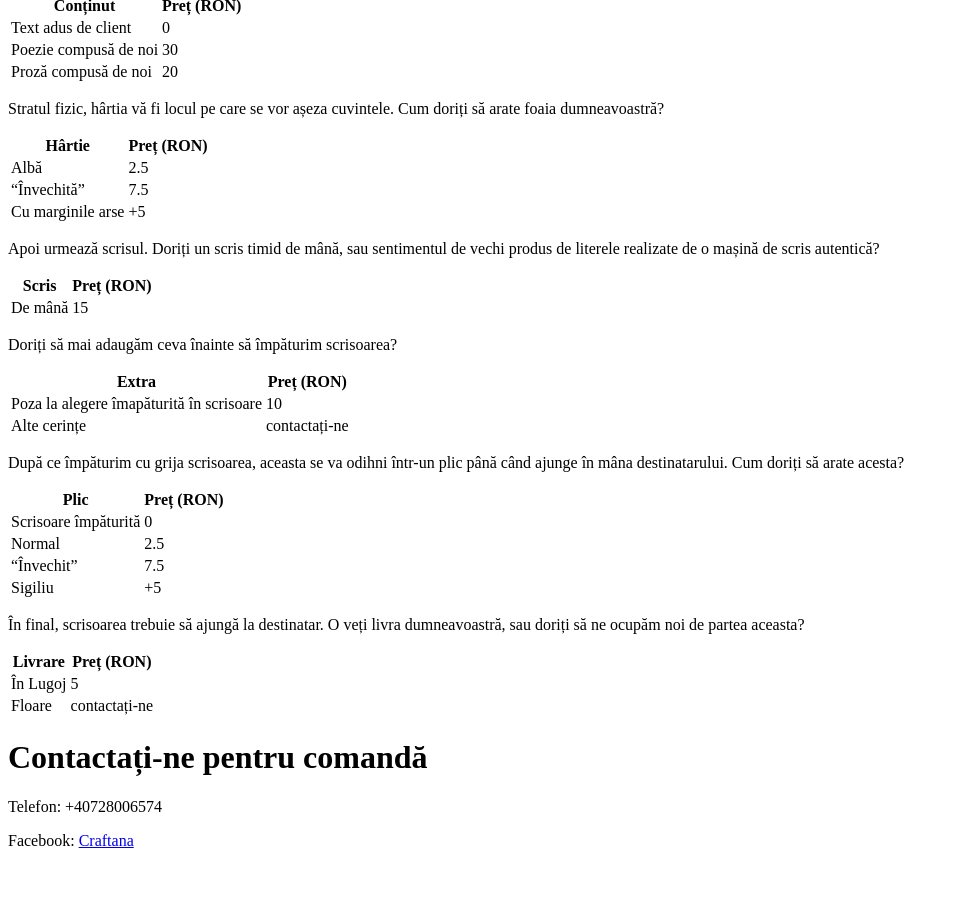
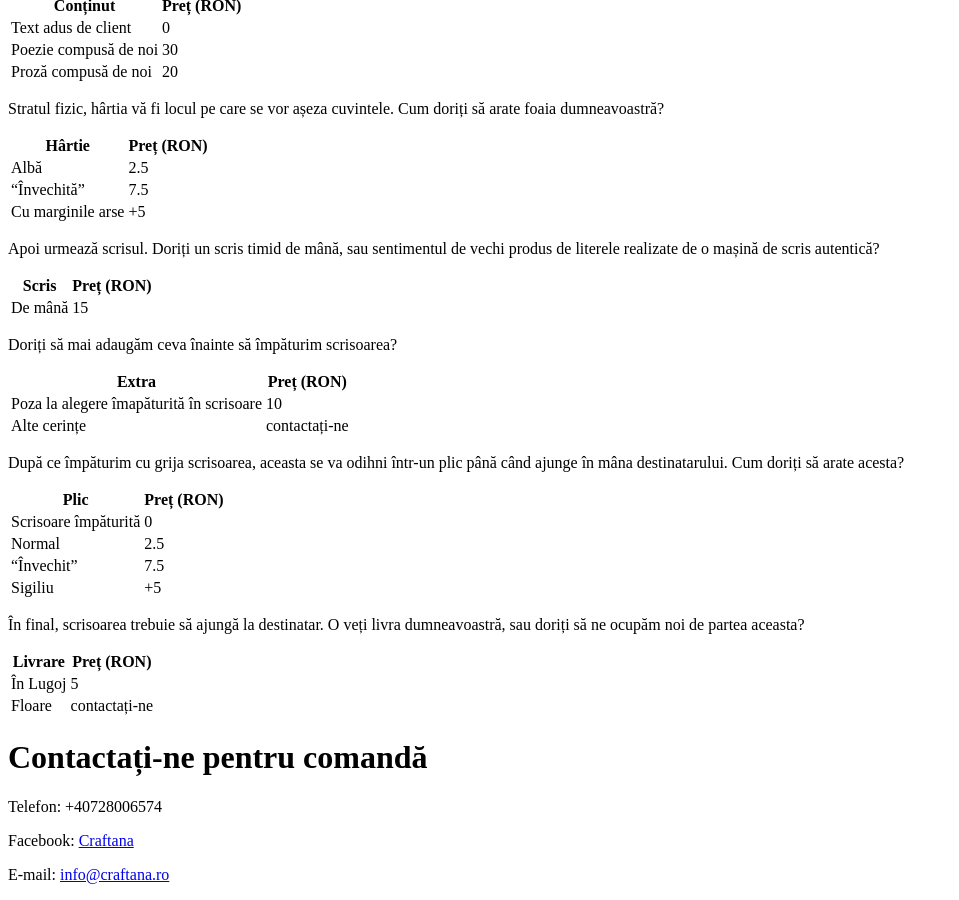
Before and after one commit to Tzeny/craftana, a Jekyll site: the page built from _posts/2020-02-04-letters.markdown, in a window 1280 px wide and 900 px high, scrolled down 3005 px. Shown: the whole window, without its empty margins (0-959 px from the left). Built offline with Jekyll 4.4.1, drawn with Linux system fonts in a browser that asks for light colours; before the commit the page ends 3871 px from its top, so only the background shows below that.

Commit message:
Added email address

```diff
--- a/_posts/2020-02-04-letters.markdown
+++ b/_posts/2020-02-04-letters.markdown
@@ -69,3 +69,5 @@ După ce împăturim cu grija scrisoarea, aceasta se va odihni într-un plic pâ
 Telefon: +40728006574
 
 Facebook: [Craftana](https://www.facebook.com/craftana.lugoj/ "Pagina de Facebook")
+
+E-mail: <a href="mailto:info@craftana.ro">info@craftana.ro</a>
```
